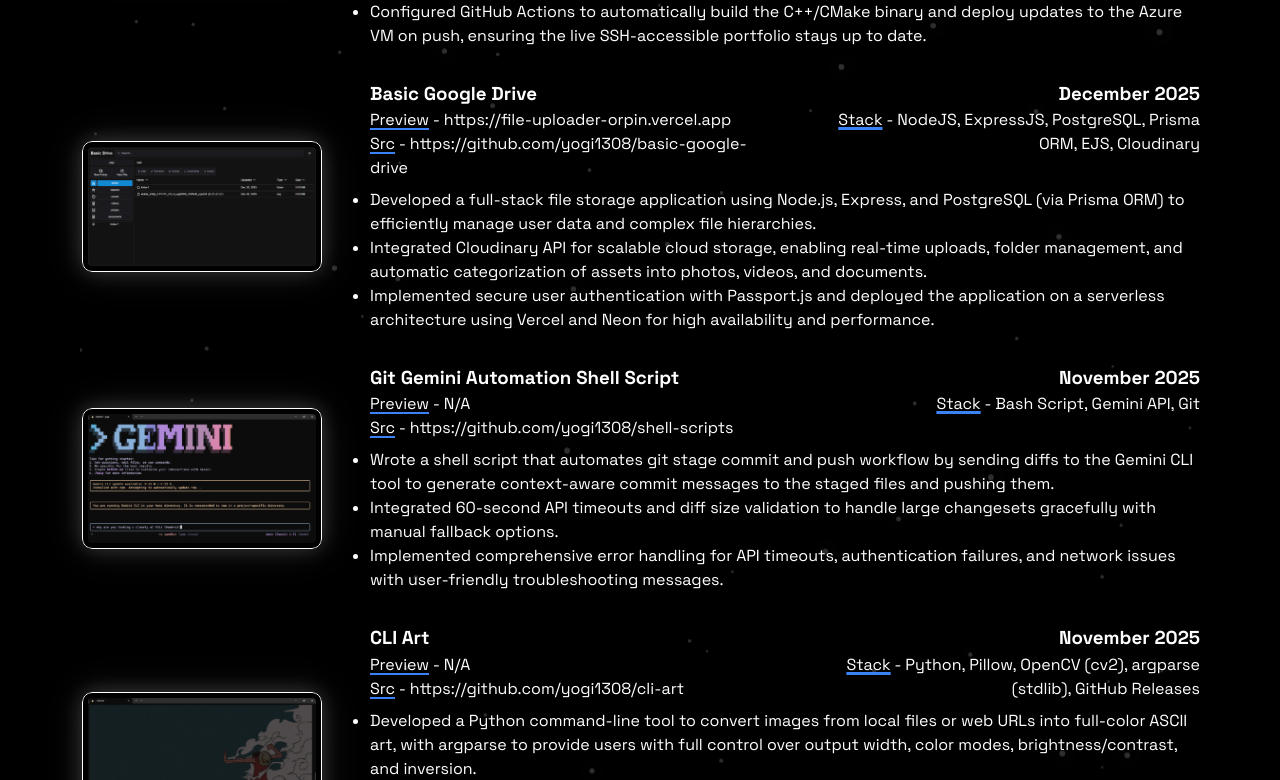
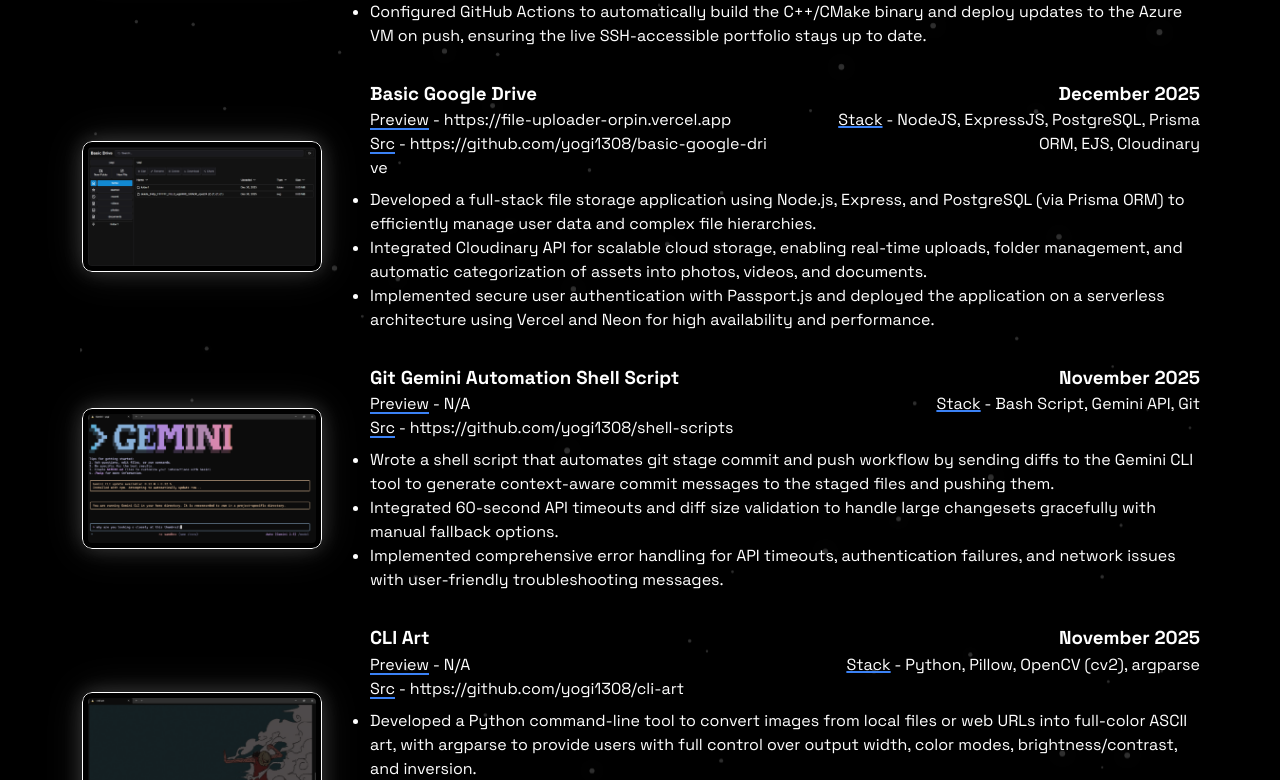
Before and after one commit to yogi1308/portfolio-v1, a React (Vite) app: page / in a window 1280 px wide. Shown: the part 2420-3200 px from the top of the page. Built offline with nearby package versions, Linux system fonts and the light colour scheme.

Commit message:
feat(projects): Improve responsive layout and text wrapping on project cards

```diff
--- a/src/sections/projects/project-components/Project-cards.jsx
+++ b/src/sections/projects/project-components/Project-cards.jsx
@@ -40,11 +40,11 @@ export default function ProjectsCards({ project }) {
                 </a>
             </div>
             <div className={`${styles.card} flex-vert`} >
-                <div className={`flex-horiz align-end`} >
-                    <h3><a href={project.projectLink} target="_blank" rel="noopener noreferrer" aria-label={`View ${project.name} (opens in a new tab)`}style={{ width: 'min-content' }}>
+                <div className={`flex-horiz align-end`} style={{ gap: '1rem' }}>
+                    <h3><a href={project.projectLink} target="_blank" rel="noopener noreferrer" aria-label={`View ${project.name} (opens in a new tab)`}style={{ width: 'min-content', textWrapMode: 'wrap' }}>
                         {project.name}
                     </a></h3>
-                    <h3>{project.time}</h3>
+                    <h3 style={{ textWrapMode: 'nowrap' }}>{project.time}</h3>
                 </div>
                 <div className={`${styles.projPreSrcStack}`}>
                     <p>
@@ -54,8 +54,8 @@ export default function ProjectsCards({ project }) {
                             <a href={`${project?.preview}`} target="_blank" rel="noopener noreferrer"><span>{project?.preview}</span></a>
                         )}
                     </p>
+                    <p><span>Src</span> - <a href={`${project?.src}`} target="_blank" rel="noopener noreferrer"><span>{project?.src}</span></a></p>
                     <p><span>Stack</span> - {project?.stack}</p>
-                    <p><span>Src</span> - <a href={`${project?.src}`} target="_blank" rel="noopener noreferrer"><span>{project?.src}</span></a></p>
                 </div>
                 <ul>
                     {project.projectDetails.map((detail, index) => (
--- a/src/sections/projects/project-components/project-card.module.css
+++ b/src/sections/projects/project-components/project-card.module.css
@@ -46,62 +46,66 @@
 
 .projPreSrcStack {
     display: grid;
-    grid-template-columns: 1fr 1fr;
+    grid-template-columns: 1fr minmax(150px, 1fr);
     grid-template-rows: auto 1fr;
     column-gap: 2rem;
     row-gap: 0px;
     margin: 0rem 0rem 0.5rem 0rem;
 }
 
-.projPreSrcStack p:not(:nth-child(2)) {
+.projPreSrcStack p:not(:nth-child(3)) {
     text-wrap-mode: nowrap;
 }
 
-.projPreSrcStack p:not(:nth-child(2)) a span {
+.projPreSrcStack p:not(:nth-child(3)) a span {
     text-wrap-mode: wrap;
+    line-break: anywhere;
 }
 
-.projPreSrcStack p:nth-child(2) {
+.projPreSrcStack p:nth-child(3) {
+    grid-column: 2;
+    grid-row: 1 / span 2;
     justify-self: right;
-    grid-row: span 2;
     text-align: right;
 }
 
-.projPreSrcStack :nth-child(2) > span {text-decoration: underline var(--accent-color) 2.5px;}
+.projPreSrcStack :nth-child(3) > span {text-decoration: underline var(--accent-color) 2px;}
 
-.projPreSrcStack p:not(:nth-child(2)) {
+.projPreSrcStack p:not(:nth-child(3)) {
     width: fit-content;
 }
 
-.projPreSrcStack p:not(:nth-child(2)) span,
-.projPreSrcStack p:not(:nth-child(2)) a {
+.projPreSrcStack p:not(:nth-child(3)) span,
+.projPreSrcStack p:not(:nth-child(3)) a {
     text-decoration: none;
 }
 
-.projPreSrcStack p:not(:nth-child(2)) span {
+.projPreSrcStack p:not(:nth-child(3)) span {
     background-image: linear-gradient(var(--accent-color), var(--accent-color));
     background-repeat: no-repeat;
     transition: background-size 0.3s ease-in-out;
 }
 
-/* Label Underline: Visible by default, shrinks to the right on hover */
-.projPreSrcStack p:not(:nth-child(2)) > span {
+/* Label Underline: Visible by default */
+.projPreSrcStack p:not(:nth-child(3)) > span {
     background-size: 100% 2px;
     background-position: 0% 100%;
 }
 
-.projPreSrcStack p:not(:nth-child(2)):has(a:hover) > span {
+/* Label Underline: Shrinks when the link is hovered */
+.projPreSrcStack p:not(:nth-child(3)):has(a:hover) > span {
     background-size: 0% 2px;
     background-position: 100% 100%;
 }
 
-/* Link Underline: Hidden by default, grows from the left on hover */
-.projPreSrcStack p:not(:nth-child(2)) a span {
+/* Link Underline: Hidden by default */
+.projPreSrcStack p:not(:nth-child(3)) a span {
     background-size: 0% 2px;
     background-position: 100% 100%;
 }
 
-.projPreSrcStack p:not(:nth-child(2)) a:hover span {
+/* Link Underline: Grows on hover */
+.projPreSrcStack p:not(:nth-child(3)) a:hover span {
     background-size: 100% 2px;
     background-position: 0% 100%;
 }
@@ -142,3 +146,11 @@
         display: none;
     }
 }
+
+@media (max-width: 850px) {
+    .projPreSrcStack {
+        display: flex;
+        flex-direction: column;
+    }
+    .projPreSrcStack > p:nth-child(3) {justify-self: left; text-align: left;}
+}
--- a/src/sections/projects/project-section-content.js
+++ b/src/sections/projects/project-section-content.js
@@ -66,7 +66,7 @@ export let projectsContent = [
         time: "November 2025",
         type: "Personal Project",
         thumbnail: cliArtThumbnail,
-        stack: "Python, Pillow, OpenCV (cv2), argparse (stdlib), GitHub Releases",
+        stack: "Python, Pillow, OpenCV (cv2), argparse",
         src: "https://github.com/yogi1308/cli-art",
         preview: "na",
         projectDetails: [
```
